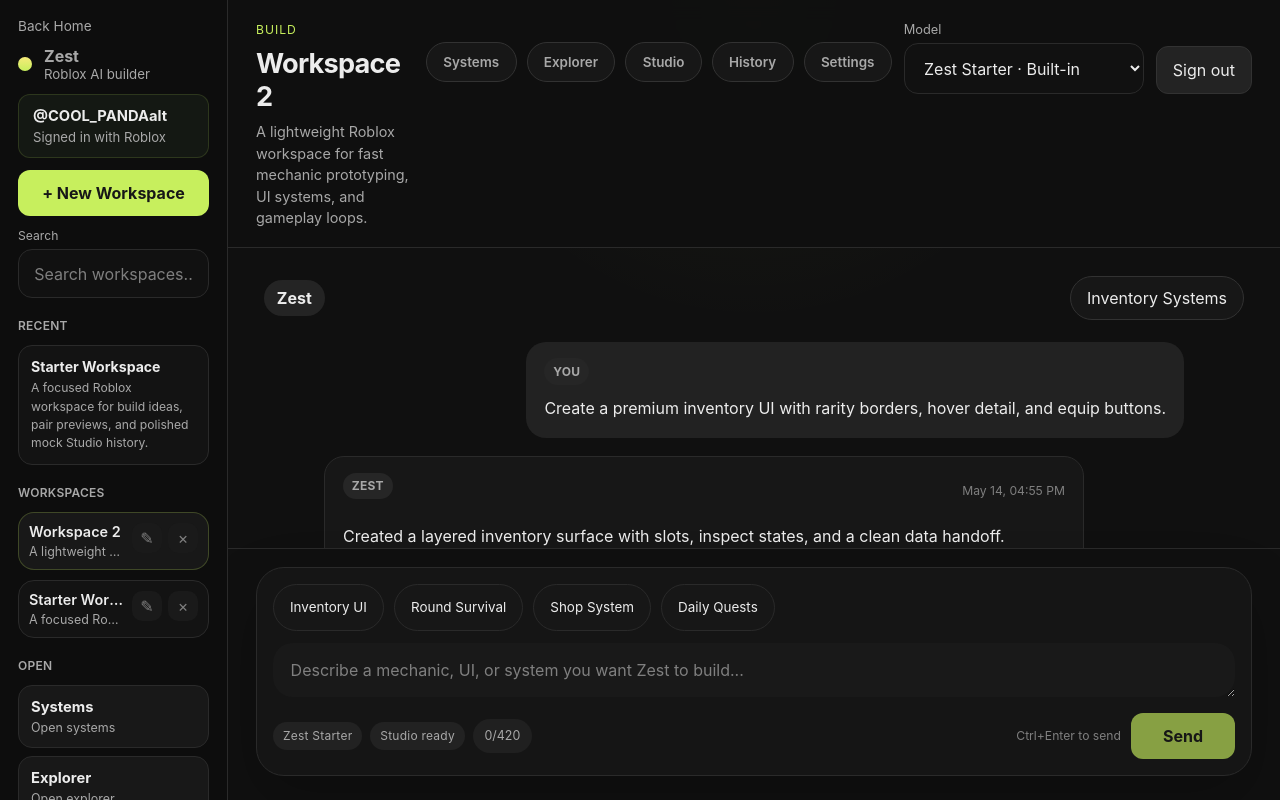
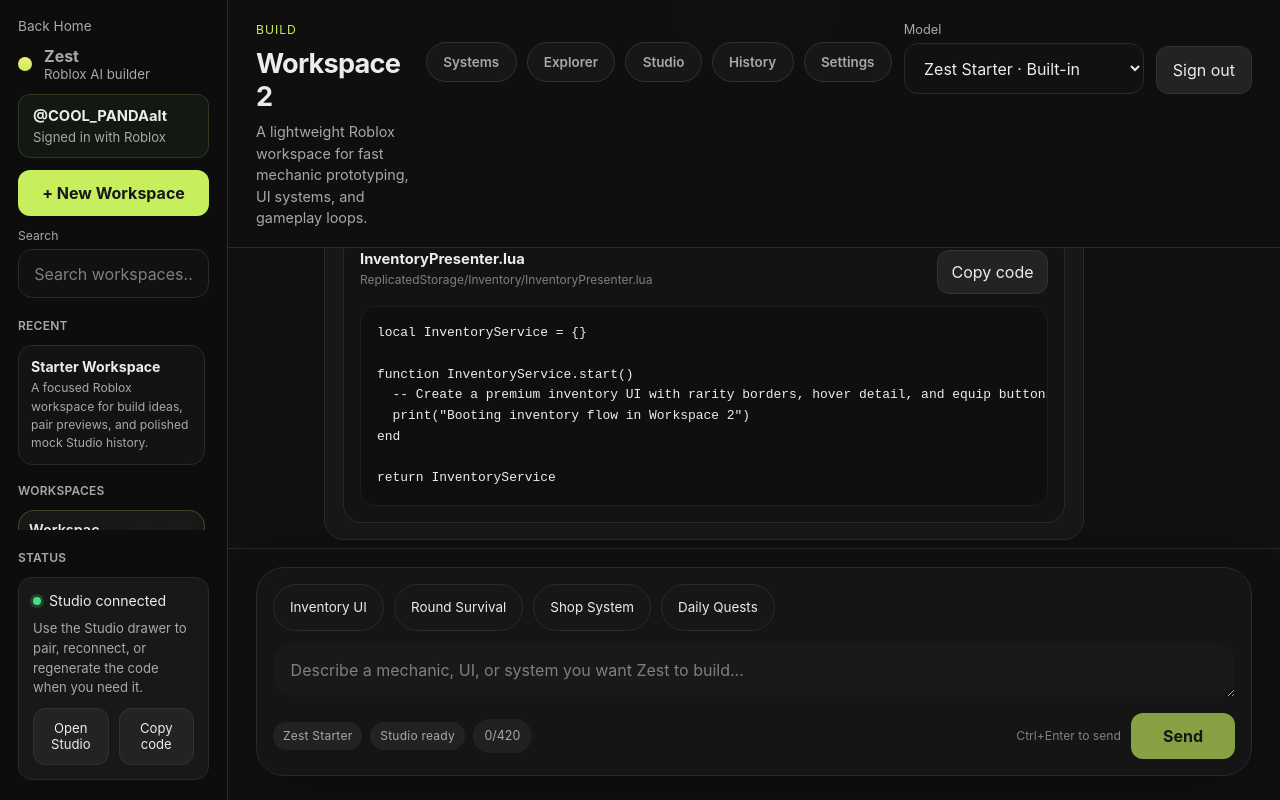
Before and after one commit to pandora814875/zest-studio, a React (Vite) app: page / in a window 1280 px wide. Built offline with nearby package versions, Linux system fonts and the light colour scheme.

Commit message:
Fix workspace app-shell viewport layout

```diff
--- a/src/App.jsx
+++ b/src/App.jsx
@@ -1,5 +1,6 @@
+import { useEffect } from "react";
 import pluginSource from "../plugin/robolua-plugin.lua?raw";
-import { PRODUCT_NAME, PLUGIN_FOLDER_HINT } from "./lib/constants";
+import { PLUGIN_FOLDER_HINT } from "./lib/constants";
 import { useZestAppState } from "./hooks/useZestAppState";
 import { AuthModal } from "./components/modals/AuthModal";
 import { ConfirmModal } from "./components/modals/ConfirmModal";
@@ -70,6 +71,20 @@
 
   const modalWorkspace =
     appState.workspaces.find((workspace) => workspace.id === ui.workspaceModal?.workspaceId) || null;
+
+  useEffect(() => {
+    const className = "app-shell-mode";
+
+    if (ui.view === "workspace") {
+      document.body.classList.add(className);
+      return () => {
+        document.body.classList.remove(className);
+      };
+    }
+
+    document.body.classList.remove(className);
+    return undefined;
+  }, [ui.view]);
 
   function handlePrimaryAction() {
     if (!appState.isAuthenticated) {
--- a/src/components/sidebar/Sidebar.jsx
+++ b/src/components/sidebar/Sidebar.jsx
@@ -53,6 +53,7 @@
           </label>
         </div>
 
+        <div className="sidebar-scroll-area">
           {recentWorkspaces.length ? (
             <div className="sidebar-section">
               <div className="sidebar-label">Recent</div>
@@ -78,19 +79,36 @@
               {workspaces.map((workspace) => {
                 const active = workspace.id === activeWorkspaceId;
                 return (
-                <div className={`workspace-item workspace-item-shell ${active ? "workspace-item-active" : ""}`} key={workspace.id}>
-                  <button className="workspace-item-main" type="button" onClick={() => onSelectWorkspace(workspace.id)}>
+                  <div
+                    className={`workspace-item workspace-item-shell ${
+                      active ? "workspace-item-active" : ""
+                    }`}
+                    key={workspace.id}
+                  >
+                    <button
+                      className="workspace-item-main"
+                      type="button"
+                      onClick={() => onSelectWorkspace(workspace.id)}
+                    >
                       <div className="workspace-item-copy">
                         <strong>{workspace.name}</strong>
                         <span>{workspace.description}</span>
                       </div>
                     </button>
                     <div className="workspace-item-actions">
-                    <button className="workspace-item-icon" type="button" onClick={() => onRenameWorkspace(workspace)}>
+                      <button
+                        className="workspace-item-icon"
+                        type="button"
+                        onClick={() => onRenameWorkspace(workspace)}
+                      >
                         ✎
                       </button>
                       {workspaces.length > 1 ? (
-                      <button className="workspace-item-icon workspace-item-icon-danger" type="button" onClick={() => onDeleteWorkspace(workspace.id)}>
+                        <button
+                          className="workspace-item-icon workspace-item-icon-danger"
+                          type="button"
+                          onClick={() => onDeleteWorkspace(workspace.id)}
+                        >
                           ×
                         </button>
                       ) : null}
@@ -105,11 +123,17 @@
             <div className="sidebar-label">Open</div>
             <div className="workspace-nav">
               {QUICK_LINKS.map((link) => (
-              <button className="workspace-nav-item" key={link.id} type="button" onClick={() => onOpenDrawer(link.id)}>
+                <button
+                  className="workspace-nav-item"
+                  key={link.id}
+                  type="button"
+                  onClick={() => onOpenDrawer(link.id)}
+                >
                   <strong>{link.label}</strong>
                   <span>Open {link.label.toLowerCase()}</span>
                 </button>
               ))}
+            </div>
           </div>
         </div>
 
@@ -117,17 +141,33 @@
           <div className="sidebar-label">Status</div>
           <div className="sidebar-card sidebar-status-card">
             <div className="status-line">
-              <span className={`status-dot ${activeWorkspace.studioStatus === "connected" ? "status-dot-live" : ""}`} />
-              <span>{activeWorkspace.studioStatus === "connected" ? "Studio connected" : "Studio waiting"}</span>
+              <span
+                className={`status-dot ${
+                  activeWorkspace.studioStatus === "connected" ? "status-dot-live" : ""
+                }`}
+              />
+              <span>
+                {activeWorkspace.studioStatus === "connected"
+                  ? "Studio connected"
+                  : "Studio waiting"}
+              </span>
             </div>
             <p className="sidebar-status-copy">
               Use the Studio drawer to pair, reconnect, or regenerate the code when you need it.
             </p>
             <div className="sidebar-inline-actions">
-              <button className="secondary-button sidebar-inline-button" type="button" onClick={() => onOpenDrawer("studio")}>
+              <button
+                className="secondary-button sidebar-inline-button"
+                type="button"
+                onClick={() => onOpenDrawer("studio")}
+              >
                 Open Studio
               </button>
-              <button className="secondary-button sidebar-inline-button" type="button" onClick={() => onCopyPairCode(activeWorkspace.pairCode)}>
+              <button
+                className="secondary-button sidebar-inline-button"
+                type="button"
+                onClick={() => onCopyPairCode(activeWorkspace.pairCode)}
+              >
                 Copy code
               </button>
             </div>
--- a/src/components/workspace/WorkspaceShell.jsx
+++ b/src/components/workspace/WorkspaceShell.jsx
@@ -1,3 +1,4 @@
+import { useEffect, useRef } from "react";
 import { LOCAL_MODEL_CATALOG, PACK_COLLECTIONS, WORKSPACE_DRAWERS } from "../../lib/constants";
 import { ChatHistory } from "../chat/ChatHistory";
 import { ExplorerPanel } from "../explorer/ExplorerPanel";
@@ -48,6 +49,7 @@
   onSignOut,
 }) {
   const activeDrawer = WORKSPACE_DRAWERS.find((drawer) => drawer.id === ui.activeDrawer);
+  const threadScrollRef = useRef(null);
   const selectedModel =
     LOCAL_MODEL_CATALOG.find((model) => model.key === activeWorkspace.modelKey) ||
     LOCAL_MODEL_CATALOG[0];
@@ -57,6 +59,18 @@
       : activeWorkspace.studioStatus === "syncing"
         ? "Syncing"
         : "Studio waiting";
+
+  useEffect(() => {
+    const container = threadScrollRef.current;
+    if (!container || !messages.length) {
+      return;
+    }
+
+    container.scrollTo({
+      top: container.scrollHeight,
+      behavior: "smooth",
+    });
+  }, [messages.length]);
 
   return (
     <div className="workspace-app workspace-app-clean">
@@ -100,13 +114,20 @@
                   {drawer.label}
                 </button>
               ))}
-              <button className="workspace-action-chip" type="button" onClick={() => onOpenSettings("models")}>
+              <button
+                className="workspace-action-chip"
+                type="button"
+                onClick={() => onOpenSettings("models")}
+              >
                 Settings
               </button>
             </div>
             <label className="model-select-shell">
               <span>Model</span>
-              <select value={activeWorkspace.modelKey} onChange={(event) => onSetModel(event.target.value)}>
+              <select
+                value={activeWorkspace.modelKey}
+                onChange={(event) => onSetModel(event.target.value)}
+              >
                 {LOCAL_MODEL_CATALOG.map((model) => (
                   <option key={model.key} value={model.key}>
                     {model.label} · {model.providerLabel}
@@ -126,13 +147,15 @@
               <WorkspaceSkeleton />
             ) : messages.length ? (
               <>
-                <div className="chat-scroll chat-scroll-thread">
+                <div className="chat-scroll chat-scroll-thread" ref={threadScrollRef}>
                   <div className="thread-shell">
                     <div className="thread-topbar">
                       <span className="chat-empty-logo thread-logo">Zest</span>
                       <div className="thread-topbar-pills">
                         {PACK_COLLECTIONS.filter((collection) =>
-                          collection.packIds.some((packId) => activeWorkspace.selectedPackIds.includes(packId)),
+                          collection.packIds.some((packId) =>
+                            activeWorkspace.selectedPackIds.includes(packId),
+                          ),
                         )
                           .slice(0, 3)
                           .map((collection) => (
--- a/src/index.css
+++ b/src/index.css
@@ -35,6 +35,14 @@
   font-family: Inter, system-ui, -apple-system, BlinkMacSystemFont, "Segoe UI", sans-serif;
 }
 
+#root {
+  min-height: 0;
+}
+
+body.app-shell-mode {
+  overflow: hidden;
+}
+
 button, input, textarea, select { font: inherit; }
 button { border: 0; cursor: pointer; }
 button:disabled { cursor: not-allowed; opacity: 0.64; }
@@ -59,20 +67,22 @@
 .workspace-app {
   display: grid;
   grid-template-columns: 280px minmax(0, 1fr);
-  height: 100vh;
+  height: 100dvh;
+  min-height: 100dvh;
   overflow: hidden;
   background: #181818;
 }
 
 .sidebar {
-  display: flex;
-  flex-direction: column;
+  display: grid;
+  grid-template-rows: auto minmax(0, 1fr) auto;
   gap: 18px;
   padding: 18px;
   border-right: 1px solid var(--line);
   background: #141414;
-  overflow-y: auto;
+  overflow: hidden;
   height: 100%;
+  min-height: 0;
 }
 
 .sidebar-top,
@@ -82,7 +92,17 @@
   gap: 12px;
 }
 
-.sidebar-bottom { margin-top: auto; }
+.sidebar-scroll-area {
+  min-height: 0;
+  overflow-y: auto;
+  overflow-x: hidden;
+  display: grid;
+  align-content: start;
+  gap: 18px;
+  padding-right: 4px;
+}
+
+.sidebar-bottom { margin-top: 0; }
 
 .home-back-btn {
   background: transparent;
@@ -321,10 +341,11 @@
 
 .main-shell {
   display: grid;
-  grid-template-rows: auto auto minmax(0, 1fr);
+  grid-template-rows: auto minmax(0, 1fr);
   min-width: 0;
   height: 100%;
   overflow: hidden;
+  min-height: 0;
 }
 
 .main-header {
@@ -399,6 +420,7 @@
   gap: 0;
   height: 100%;
   overflow: hidden;
+  min-height: 0;
 }
 
 .workspace-tabs {
@@ -438,21 +460,31 @@
   height: 100%;
   overflow: hidden;
   border-right: 1px solid var(--line);
+  min-height: 0;
 }
 
 .chat-scroll {
   overflow-y: auto;
   padding: 28px;
-  height: 100%;
+  height: auto;
+  min-height: 0;
+  overscroll-behavior: contain;
 }
 
 .mode-scroll {
   overflow-y: auto;
   padding: 28px;
-  height: 100%;
-}
-
-.message-list { display: grid; gap: 18px; }
+  height: auto;
+  min-height: 0;
+  overscroll-behavior: contain;
+}
+
+.message-list {
+  display: grid;
+  gap: 18px;
+  width: min(860px, 100%);
+  margin: 0 auto;
+}
 
 .message-row { display: flex; }
 .message-row-user { justify-content: flex-end; }
@@ -1062,17 +1094,22 @@
 
 .content-grid-clean {
   grid-template-columns: minmax(0, 1fr);
+  height: 100%;
+  min-height: 0;
 }
 
 .chat-panel-clean {
   border-right: 0;
   background: transparent;
+  min-height: 0;
 }
 
 .chat-scroll-stage {
   display: grid;
   align-items: center;
   padding: 32px 28px 24px;
+  min-height: 0;
+  overflow-y: auto;
 }
 
 .build-stage,
@@ -1084,6 +1121,8 @@
 .build-stage {
   display: grid;
   gap: 22px;
+  min-height: 100%;
+  align-content: center;
 }
 
 .build-stage-canvas {
@@ -1231,6 +1270,8 @@
 .thread-shell {
   display: grid;
   gap: 22px;
+  align-content: start;
+  min-height: 100%;
 }
 
 .thread-topbar {
@@ -1261,6 +1302,7 @@
 .composer-panel-docked {
   padding: 18px 28px 24px;
   background: transparent;
+  flex-shrink: 0;
 }
 
 .composer-panel-centered {
@@ -1272,6 +1314,7 @@
 }
 
 .composer-shell {
+  width: 100%;
   padding: 16px;
   border-radius: 28px;
   border: 1px solid var(--line);
@@ -1311,11 +1354,13 @@
   right: 0;
   width: min(460px, 100%);
   height: 100%;
+  display: grid;
+  grid-template-rows: auto minmax(0, 1fr);
   padding: 22px;
   border-left: 1px solid var(--line);
   background: #111111;
   z-index: 20;
-  overflow-y: auto;
+  overflow: hidden;
   box-shadow: -24px 0 60px rgba(0, 0, 0, 0.36);
 }
 
@@ -1364,6 +1409,19 @@
 .drawer-suggestion-list {
   display: grid;
   gap: 14px;
+}
+
+.workspace-drawer-body {
+  min-height: 0;
+  overflow: hidden;
+}
+
+.drawer-stack {
+  min-height: 0;
+  overflow-y: auto;
+  overflow-x: hidden;
+  align-content: start;
+  padding-right: 4px;
 }
 
 .drawer-chip-row {
@@ -2198,13 +2256,13 @@
 }
 
 @media (max-width: 960px) {
-  .workspace-app { grid-template-columns: 1fr; height: auto; overflow: visible; }
-  .sidebar { height: auto; overflow-y: visible; border-right: 0; border-bottom: 1px solid var(--line); }
-  .main-shell { height: auto; overflow: visible; }
-  .content-grid { height: auto; overflow: visible; }
-  .chat-panel { height: auto; overflow: visible; grid-template-rows: auto auto; }
+  .workspace-app { grid-template-columns: 1fr; height: 100dvh; min-height: 100dvh; overflow: hidden; }
+  .sidebar { height: 100dvh; min-height: 0; border-right: 1px solid var(--line); border-bottom: 0; }
+  .main-shell { height: 100dvh; overflow: hidden; min-height: 0; }
+  .content-grid { height: 100%; overflow: hidden; min-height: 0; }
+  .chat-panel { height: 100%; overflow: hidden; min-height: 0; grid-template-rows: minmax(0, 1fr) auto; }
   .chat-scroll,
-  .mode-scroll { height: auto; overflow-y: visible; min-height: 400px; }
+  .mode-scroll { height: auto; overflow-y: auto; min-height: 0; }
   .workspace-tabs { flex-wrap: wrap; padding: 12px 16px; }
 
   .main-header,
@@ -2226,7 +2284,7 @@
   .library-idea-list,
   .studio-setup-grid,
   .progress-mini-grid { grid-template-columns: 1fr; }
-  .workspace-app-clean { height: auto; }
+  .workspace-app-clean { height: 100dvh; }
   .build-stage-canvas { min-height: 360px; }
   .build-preview-card { opacity: 0.46; }
   .thread-topbar,
@@ -2258,7 +2316,7 @@
   .studio-setup-card,
   .collection-card,
   .library-pack-card { padding: 16px; }
-  .workspace-app-clean { height: auto; }
+  .workspace-app-clean { height: 100dvh; }
   .build-stage,
   .thread-shell { width: 100%; }
   .build-stage-canvas { min-height: 320px; padding-inline: 0; }
@@ -2274,6 +2332,8 @@
   .thread-topbar-pills { justify-content: flex-start; }
   .composer-footer-clean { flex-direction: column; align-items: flex-start; }
   .composer-send-group { width: 100%; justify-content: space-between; }
+  .message-list,
+  .workspace-skeleton { width: 100%; }
 }
 
 @media (prefers-reduced-motion: reduce) {
@@ -2960,6 +3020,8 @@
   width: min(980px, 100%);
   margin: auto;
   padding: 32px 28px 24px;
+  min-height: 100%;
+  align-content: center;
 }
 
 .workspace-skeleton-hero {
```
Lines whose indentation alone changed are shown as unchanged.
